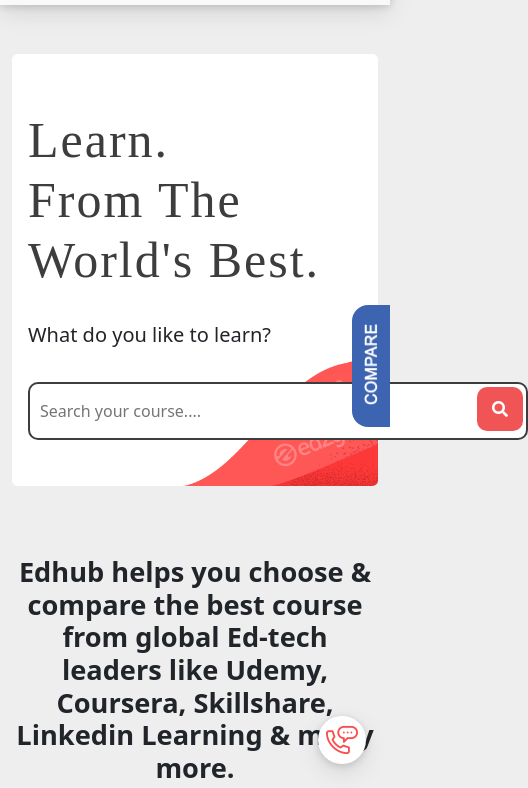
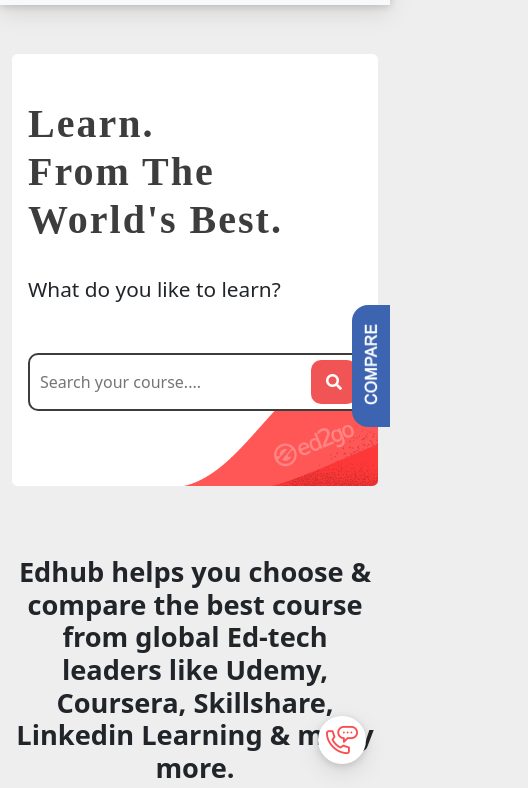
Before and after one commit to AakeyRed/edhubpro.github.io, a plain HTML site: page index.html in a window 390 px wide. Shown: the part 56-844 px from the top of the page, 528 px wide, since content can reach past the window. Drawn offline with Linux system fonts and the light colour scheme.

Commit message:
header changes

```diff
--- a/custom/css/style.css
+++ b/custom/css/style.css
@@ -13,11 +13,12 @@ body {
 a {
     text-decoration: none;
 }
-button:focus,
-button:visited{
+
+button:focus, button:visited {
     border: none;
     outline: none;
 }
+
 a:hover {
     color: inherit;
 }
@@ -432,9 +433,11 @@ a:hover {
     border-bottom-left-radius: 16px;
     height: fit-content;
 }
-.compare-panel:hover{
+
+.compare-panel:hover {
     background-color: #264c97;
 }
+
 .compare-btn {
     display: inline-flex;
     width: .85rem;
@@ -481,8 +484,7 @@ a:hover {
     font-weight: 500;
 }
 
-.jBox-Mouse .jBox-container,
-.jBox-Tooltip .jBox-container {
+.jBox-Mouse .jBox-container, .jBox-Tooltip .jBox-container {
     border: 1px solid #ced4da;
     box-shadow: 0 0.5em 1.5em rgb(0 0 0 / 10%), 0 0.125em 0.5em rgb(0 0 0 / 15%);
 }
@@ -495,9 +497,11 @@ a:hover {
 .jBox-content .modal-content {
     border: none;
 }
-.landing-page-section{
+
+.landing-page-section {
     padding: 30px 0;
 }
+
 .landing-page-text {
     color: #3d3d3d;
     font-family: "Merriweather", serif;
@@ -506,6 +510,7 @@ a:hover {
     margin: 40px 0 30px;
     letter-spacing: 2px;
 }
+
 .landing-page-banner {
     background: url('../../assets/images/banner-bg.png');
     background-size: cover;
@@ -514,11 +519,13 @@ a:hover {
     border-radius: 40px;
     height: 27rem;
 }
+
 .banner-input-box {
     position: relative;
     margin-top: 1rem;
     display: inline-block;
 }
+
 .banner-input-box input {
     outline: none;
     border: none;
@@ -527,6 +534,7 @@ a:hover {
     min-width: 500px;
     border: 2px solid #3d3d3d;
 }
+
 .banner-input-box button {
     position: absolute;
     background: #f05454;
@@ -538,28 +546,49 @@ a:hover {
     right: 5px;
     top: 5px;
 }
+
 /* ============ desktop view ============ */
-@media (max-width: 575px){
-    .landing-page-banner{
+
+@media (max-width: 575px) {
+    .landing-page-text {
+        font-size: 40px;
+        font-weight: 600;
+        line-height: 3rem;
+        margin: 30px 0;
+    }
+    .banner-input-box, .banner-input-box input {
+        min-width: 100%;
+        margin-top: 1.5rem;
+    }
+    .banner-input-box button {
+        top: 1.95rem;
+    }
+    .landing-page-banner p {
+        font-size: 1.3rem;
+        margin-bottom: 0;
+    }
+    .landing-page-banner {
         padding: 1rem;
         border-radius: 0.35rem;
     }
-    .choose-compare-section .landing-page{
+    .choose-compare-section .landing-page {
         font-size: 1.7rem;
     }
     .slick-dotted.slick-slider {
         width: calc(100% - 3rem);
         margin: auto;
     }
-    .footer-section-new{
+    .footer-section-new {
         display: none;
     }
 }
+
 @media (min-width: 576px) {
-    .request-btn{
+    .request-btn {
         background-color: red;
     }
 }
+
 @media (min-width: 768px) {
     .navbar-expand-md .navbar-toggler {
         display: block;
@@ -570,8 +599,8 @@ a:hover {
     .collapse.show {
         display: block!important;
     }
+}
 
-}
 @media (min-width: 992px) {
     .navbar-expand-md .navbar-toggler {
         display: none;
@@ -580,6 +609,7 @@ a:hover {
         display: flex!important;
     }
 }
+
 @media (min-width: 1200px) {}
 
 @media all and (min-width: 992px) {
--- a/index.html
+++ b/index.html
@@ -128,7 +128,7 @@
                         <div class="row">
                             <div class="col-sm-12 col-md-8 col-lg-6">
                                 <h1 class="landing-page-text">Learn. <br>From The World's Best.</h1>
-                                <p class="fs-5 fw-normal">What do you like to learn?</p>
+                                <p>What do you like to learn?</p>
                                 <div class="banner-input-box">
                                     <form>
                                         <input type="text" name="" id="" placeholder="Search your course....">
```
